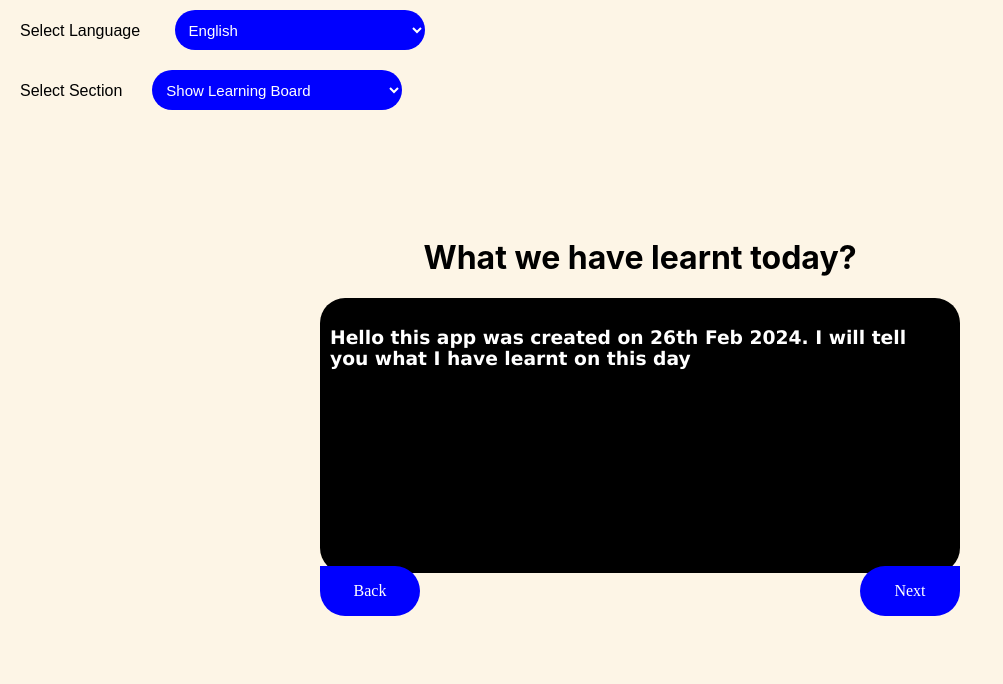
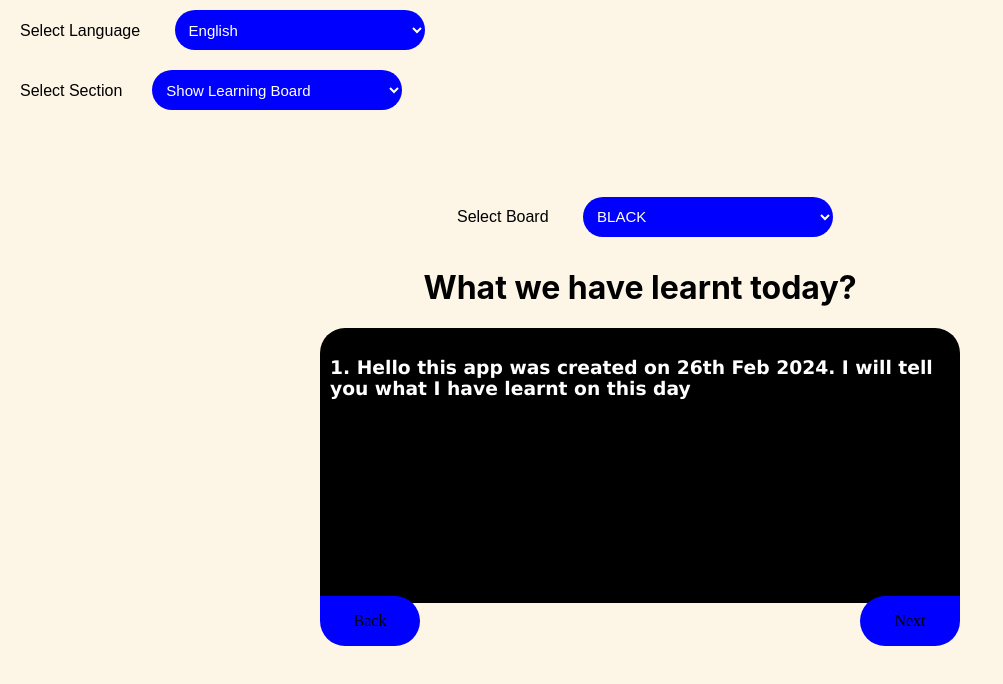
Before and after one commit to YasinVighio/react-learn, a React (Create React App) app: page / in a window 1280 px wide. Shown: the top 684 px of the page, without its empty margins (0-1003 px from the left). Built offline with nearby package versions, Linux system fonts and the light colour scheme.

Commit message:
useReducer to change board theme

```diff
--- a/src/Contexts/LanguageContext.js
+++ b/src/Contexts/LanguageContext.js
@@ -7,7 +7,8 @@ export const spanishText = createContext(
     'nextButton': 'Dime',
     'backButton': 'Regresa',
     'selectLangLbl': 'Seleccione el Idioma',
-    'selectSectionLbl': 'Seleccionar Sección'
+    'selectSectionLbl': 'Seleccionar Sección',
+    'selectBoradLbl': 'Seleccionar tablero'
     }
     );
 
@@ -16,6 +17,7 @@ export const englishText = createContext(
     'nextButton': 'Next',
     'backButton': 'Back',
     'selectLangLbl': 'Select Language',
-    'selectSectionLbl': 'Select Section'
+    'selectSectionLbl': 'Select Section',
+    'selectBoradLbl': 'Select Board'
     }
     );
--- a/src/LearningBoardComponents/LearningBoard.css
+++ b/src/LearningBoardComponents/LearningBoard.css
@@ -1,11 +1,15 @@
 .blackBoard
 {
     background-color: black;
+    color: white
+
 }
 
-.otherColor
+.whiteBoard
 {
-    background-color:  #282c34;
+    background-color:  white;
+    color: black;
+    border: 2px solid black;
 }
 
 .learningBoard
@@ -13,7 +17,8 @@
 
     height: 50%;
     width: 50%;
-    border-radius: 25px;
+    border-top-right-radius: 25px;
+    border-top-left-radius: 25px;
 }
 .btLeft{
     float: left;
@@ -37,5 +42,4 @@
     background-color: blue;
     font-family: cursive;
     font-size: medium;
-    color: white;
 }
--- a/src/LearningBoardComponents/LearningBoard.js
+++ b/src/LearningBoardComponents/LearningBoard.js
@@ -1,11 +1,11 @@
-import { useContext, useState } from 'react';
+import { useContext, useReducer, useState } from 'react';
 import './LearningBoard.css'
 import LearningBoardMessage from './LearningBoardMessage';
 import msgs from './Messages';
 import { LanguageContext, englishText, spanishText } from '../Contexts/LanguageContext';
 
 
-function LearningBoard(){
+function LearningBoard(props){
 
     let lang = useContext(LanguageContext)[0];
 
@@ -13,20 +13,13 @@ function LearningBoard(){
 
     let [counter, setCounter] = useState(0);
 
-    let color;
-
     if(counter>=msgs.length || counter<0){
         setCounter(0);
     }
 
-    if(counter%2 == 0){
-        color='blackBoard';
-    } else {
-        color='otherColor';
-    }
 
     return(
-        <div className={`learningBoard ${color}`}>
+        <div className={`learningBoard ${props.theme}`}>
             <LearningBoardMessage index={counter}/>
             <button  className='showMsgButon btLeft' onClick={
                 ()=>setCounter(counter-1)
--- a/src/LearningBoardComponents/LearningBoardContainer.js
+++ b/src/LearningBoardComponents/LearningBoardContainer.js
@@ -1,13 +1,19 @@
 import './LearningBoardContainer.css'
 import LearningBoard from './LearningBoard';
+import { useReducer } from 'react';
+import BoardThemeSelector from '../ThemeSelectorComponents/BoardThemeSelector';
+import { BoardThemeReducer } from '../Reducers/BoardThemeReducer';
 
 
 function LearningBoardContainer()
 {
+    let boardTheme = useReducer(BoardThemeReducer, "blackBoard");
+
     return (
         <div className='learningBoardContainer'>
+        <BoardThemeSelector dispatch={boardTheme[1]}/>
         <h1 className='heading'>What we have learnt today?</h1>
-        <LearningBoard/>
+        <LearningBoard theme={boardTheme[0]}/>
         </div>
     )
 }
--- a/src/LearningBoardComponents/LearningBoardMessage.css
+++ b/src/LearningBoardComponents/LearningBoardMessage.css
@@ -2,6 +2,5 @@
 {
     padding: 10px 10px 0px 10px;
     height: 80%;
-    color: white;
     font-family: 'Lucida Sans', 'Lucida Sans Regular', 'Lucida Grande', 'Lucida Sans Unicode', Geneva, Verdana, sans-serif;
 }
--- a/src/LearningBoardComponents/LearningBoardMessage.js
+++ b/src/LearningBoardComponents/LearningBoardMessage.js
@@ -3,7 +3,7 @@ import msgs from './Messages';
 
 function LearningBoardMessage(props){
     return(
-        <h3 className='learningBoardMsg'>{msgs[props.index]}</h3>
+        <h3 className='learningBoardMsg'>{props.index+1}. {msgs[props.index]}</h3>
     )
 }
 
--- a/src/LearningBoardComponents/Messages.js
+++ b/src/LearningBoardComponents/Messages.js
@@ -11,8 +11,14 @@ var msgs=[
     'If any child requires state/data it may access the data through context API if its in the scope of context',
     'Context API use createContext() hook',
     'Another solution for this is useReducer hook',
-    `Context is not a "state management" tool. It's a Dependency Injection mechanism, whose only purpose is to make a single value accessible to a nested tree of React components.`
-
+    `Context is not a "state management" tool. It's a Dependency Injection mechanism, whose only purpose is to make a single value accessible to a nested tree of React components.`,
+    `Today is 03/03/2024`,
+    `Today I learnt about useReducer()`,
+    `useReducer and useState are almost alike but their functionality is different`,
+    `useReducer was introduced after Redux, it provides a central location (The Reducer) for the state management which manages state
+    on the basis of switch statements, and the user of that reducer will change state via Dispatch`,
+    `It accepts a reducer function as its first parameter and the initial state as the second.`,
+    `Changing board theme is an example`
 ]
 
 export default msgs
--- /dev/null
+++ b/src/Reducers/BoardThemeReducer.js
@@ -0,0 +1,10 @@
+export const BoardThemeReducer = (state, action) => {
+    switch(action){
+        case 'black':
+           return state = 'blackBoard'
+        case 'white':
+            return state = 'whiteBoard'
+        default:
+            throw new Error();
+    }
+}
--- a/src/SectionComponents/Section.js
+++ b/src/SectionComponents/Section.js
@@ -9,9 +9,9 @@ function Section(props){
     let txt;
 
     if(lang == 'en'){
-        txt = "You just saw it when you changed language.";
+        txt = "You just saw it when you changed language and board theme.";
     } else {
-        txt = "Lo acabas de ver cuando cambiaste de idioma.";
+        txt = "Lo acabas de ver cuando cambiaste el idioma y el tema del tablero.";
     }
     if(props.sectionName == 'showLearningBoard'){
         return(
--- /dev/null
+++ b/src/ThemeSelectorComponents/BoardThemeSelector.js
@@ -0,0 +1,22 @@
+import { useContext } from "react";
+import {LanguageContext, englishText, spanishText } from "../Contexts/LanguageContext";
+
+function BoardThemeSelector(props){
+    let langState = useContext(LanguageContext);
+
+    let langText = useContext(langState[0] == 'en' ? englishText : spanishText);
+
+    let selectionLbl = langText.selectBoradLbl;
+
+    return(
+        <div>
+            <label className='selectionLabel'> {selectionLbl} </label>
+            <select className="selector" onChange={(event) => props.dispatch(event.target.value)}>
+                <option value="black">BLACK</option>
+                <option value="white">WHITE</option>
+            </select>
+        </div>
+    )
+}
+
+export default BoardThemeSelector
```
